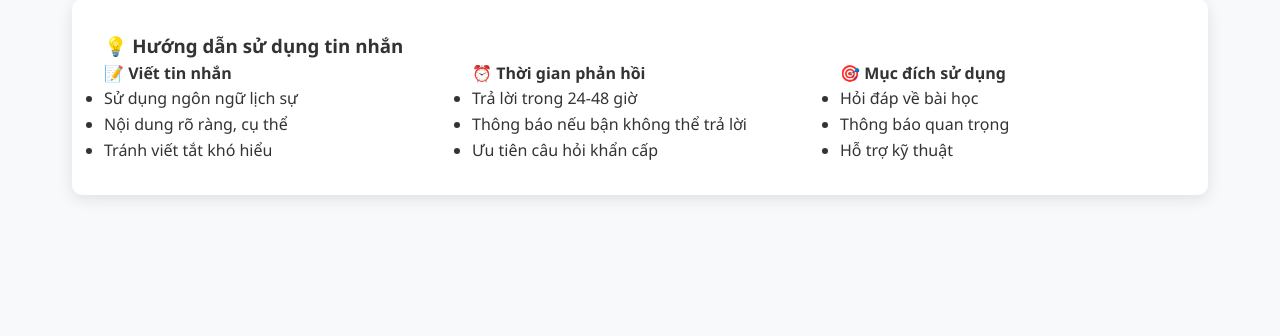
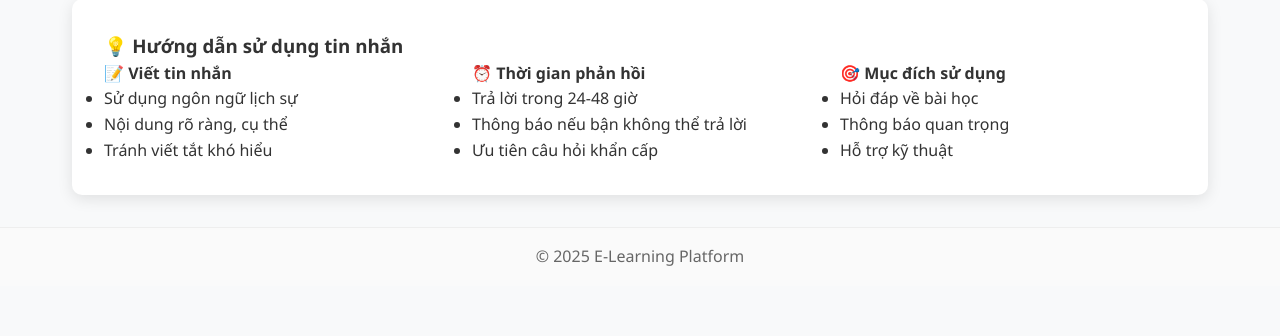
Before and after one commit to nam870821-gif/duydz247, a PHP site: page /pages/messages.php in a window 1280 px wide. Shown: the part 464-800 px from the top of the page. Run offline with PHP 8.4, Linux system fonts and the light colour scheme; a user stored in the database is signed in; data comes from the database, SQL or seed files in the repository; data that the repository does not hold is empty.

Commit message:
Add footer to dashboard and messages pages with styling
Co-authored-by: cutetrio44 <cutetrio44@gmail.com>

```diff
--- a/e-learning-php/assets/css/style.css
+++ b/e-learning-php/assets/css/style.css
@@ -383,3 +383,10 @@ body {
     font-size: 2rem;
     font-weight: bold;
 }
+
+/* Footer */
+.footer {
+    margin-top: 2rem;
+    border-top: 1px solid #eee;
+    background: #fafafa;
+}
--- a/e-learning-php/dashboard.php
+++ b/e-learning-php/dashboard.php
@@ -264,5 +264,6 @@ $leaderboard = $gamification->getLeaderboard(5);
             }
         </style>
     </main>
+    <?php $ROOT = ''; include __DIR__ . '/includes/footer.php'; ?>
 </body>
 </html>
--- /dev/null
+++ b/e-learning-php/includes/footer.php
@@ -0,0 +1,10 @@
+<?php
+$ROOT = isset($ROOT) ? rtrim($ROOT, '/') : '';
+?>
+<footer class="footer">
+    <div class="container">
+        <p style="text-align: center; color: #666; padding: 1rem 0;">
+            © <?php echo date('Y'); ?> E-Learning Platform
+        </p>
+    </div>
+</footer>
--- a/e-learning-php/pages/messages.php
+++ b/e-learning-php/pages/messages.php
@@ -217,7 +217,7 @@ $update_stmt->execute();
             </div>
         </div>
     </main>
-
+    <?php $ROOT = '..'; include __DIR__ . '/../includes/footer.php'; ?>
     <script>
         // Tự động cuộn xuống tin nhắn mới nhất
         const chatContainer = document.querySelector('.chat-container');
```
